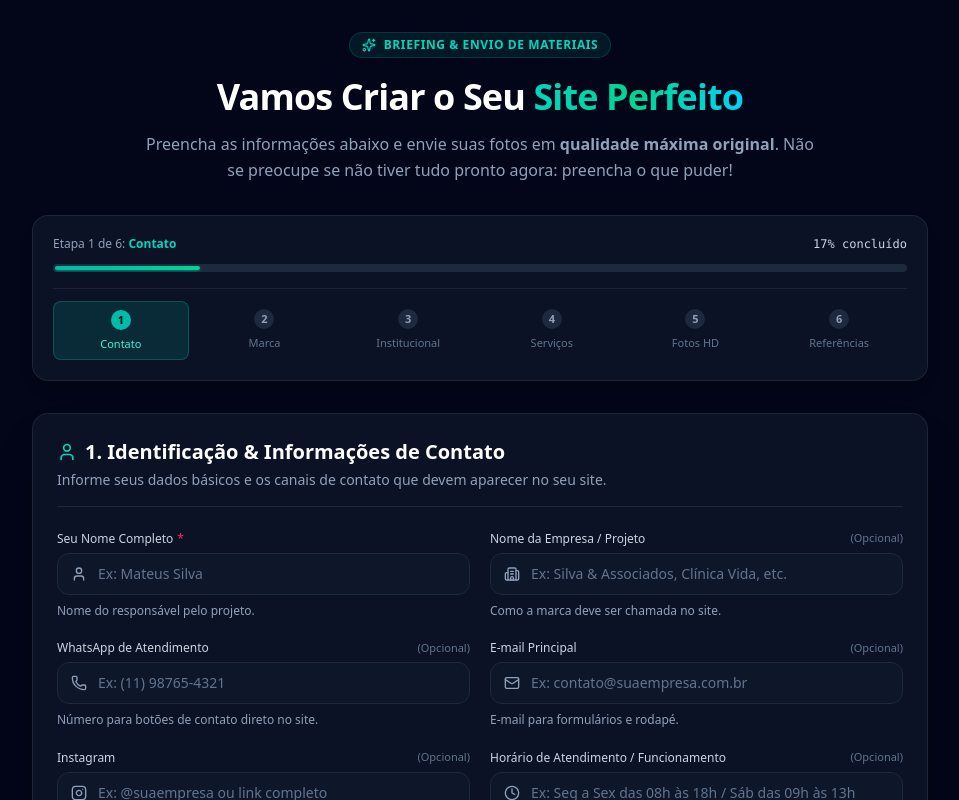
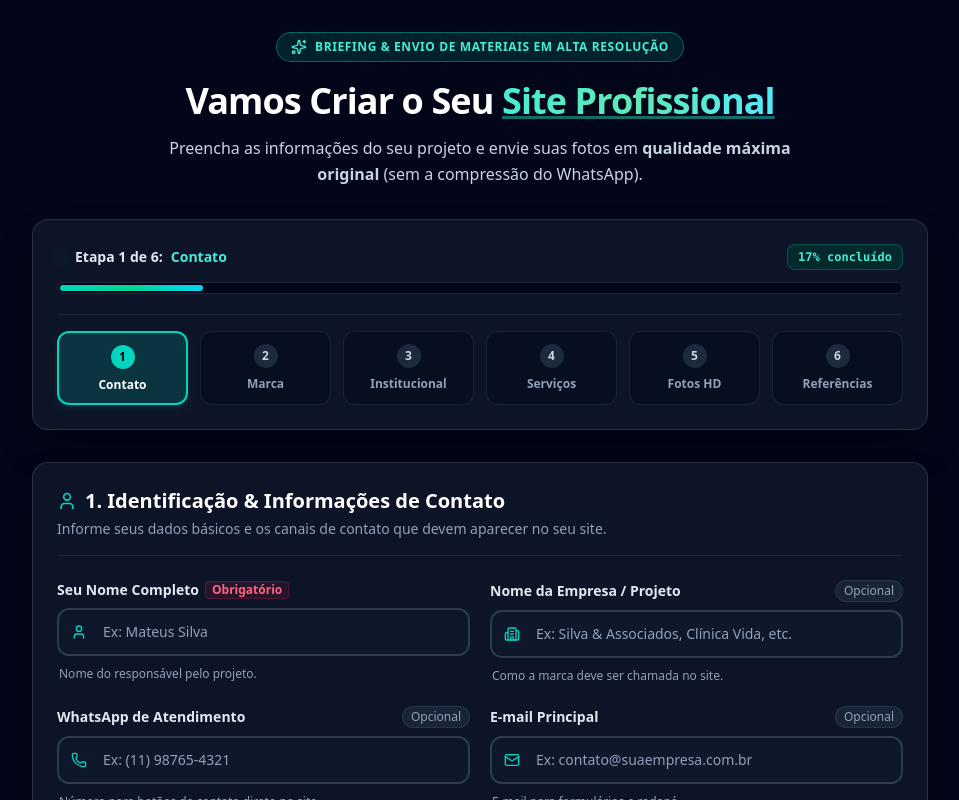
Before and after one commit to mateus-bonette00/forms-para-clientes, a React (Vite) app: page / in a window 1280 px wide. Shown: the top 800 px of the page, without its empty margins (160-1119 px from the left). Built offline with nearby package versions, Linux system fonts and the light colour scheme.

Commit message:
Enhance UI design contrast, visibility and typography

```diff
--- a/src/components/form/Header.tsx
+++ b/src/components/form/Header.tsx
@@ -1,5 +1,5 @@
 import React from 'react';
-import { Sparkles, CheckCircle2 } from 'lucide-react';
+import { Sparkles, CheckCircle2, FileText, Palette, Users, Briefcase, Camera, Link2 } from 'lucide-react';
 
 interface HeaderProps {
   currentStep: number;
@@ -7,6 +7,15 @@ interface HeaderProps {
   steps: { title: string; desc: string }[];
   onStepClick: (stepIndex: number) => void;
 }
+
+const STEP_ICONS = [
+  <FileText className="w-4 h-4" />,
+  <Palette className="w-4 h-4" />,
+  <Sparkles className="w-4 h-4" />,
+  <Briefcase className="w-4 h-4" />,
+  <Camera className="w-4 h-4" />,
+  <Link2 className="w-4 h-4" />,
+];
 
 export const Header: React.FC<HeaderProps> = ({
   currentStep,
@@ -20,35 +29,44 @@ export const Header: React.FC<HeaderProps> = ({
     <div className="w-full mb-8">
       {/* Brand & Intro */}
       <div className="text-center max-w-2xl mx-auto mb-8">
-        <div className="inline-flex items-center gap-2 px-3 py-1 rounded-full bg-teal-500/10 border border-teal-500/20 text-teal-400 text-xs font-semibold uppercase tracking-wider mb-4">
-          <Sparkles className="w-3.5 h-3.5" />
-          Briefing & Envio de Materiais
+        <div className="inline-flex items-center gap-2 px-3.5 py-1.5 rounded-full bg-teal-500/15 border border-teal-400/40 text-teal-300 text-xs font-bold uppercase tracking-wider mb-4 shadow-sm">
+          <Sparkles className="w-4 h-4 text-teal-300" />
+          Briefing & Envio de Materiais em Alta Resolução
         </div>
         <h1 className="text-3xl sm:text-4xl font-extrabold text-white tracking-tight leading-tight">
-          Vamos Criar o Seu <span className="bg-gradient-to-r from-teal-400 via-emerald-400 to-cyan-400 bg-clip-text text-transparent">Site Perfeito</span>
+          Vamos Criar o Seu{' '}
+          <span className="bg-gradient-to-r from-teal-300 via-emerald-300 to-cyan-300 bg-clip-text text-transparent underline decoration-teal-500/30">
+            Site Profissional
+          </span>
         </h1>
-        <p className="text-slate-400 mt-3 text-sm sm:text-base leading-relaxed">
-          Preencha as informações abaixo e envie suas fotos em <strong>qualidade máxima original</strong>.
-          Não se preocupe se não tiver tudo pronto agora: preencha o que puder!
+        <p className="text-slate-300 mt-3 text-sm sm:text-base leading-relaxed font-normal">
+          Preencha as informações do seu projeto e envie suas fotos em <strong>qualidade máxima original</strong> (sem a compressão do WhatsApp).
         </p>
       </div>
 
-      {/* Progress Bar */}
-      <div className="glass-panel rounded-2xl p-4 sm:p-5 max-w-4xl mx-auto shadow-lg">
-        <div className="flex items-center justify-between text-xs font-medium text-slate-400 mb-3">
-          <span>Etapa {currentStep + 1} de {totalSteps}: <strong className="text-teal-400 font-semibold">{steps[currentStep].title}</strong></span>
-          <span className="text-slate-300 font-mono">{progress}% concluído</span>
+      {/* Progress Card */}
+      <div className="glass-panel rounded-2xl p-5 sm:p-6 max-w-4xl mx-auto shadow-2xl border-2 border-slate-700/60">
+        <div className="flex items-center justify-between text-sm font-semibold text-slate-200 mb-3">
+          <span className="flex items-center gap-2">
+            <span className="w-2.5 h-2.5 rounded-full bg-teal-400 animate-ping" />
+            Etapa {currentStep + 1} de {totalSteps}:{' '}
+            <strong className="text-teal-300 font-bold">{steps[currentStep].title}</strong>
+          </span>
+          <span className="text-teal-300 font-mono bg-teal-950/80 px-2.5 py-1 rounded-lg border border-teal-500/30 text-xs font-bold">
+            {progress}% concluído
+          </span>
         </div>
 
-        <div className="w-full bg-slate-800 h-2 rounded-full overflow-hidden p-0.5">
+        {/* Progress bar line */}
+        <div className="w-full bg-slate-950 h-3 rounded-full overflow-hidden p-0.5 border border-slate-800">
           <div
-            className="bg-gradient-to-r from-teal-500 to-emerald-400 h-full rounded-full transition-all duration-500 ease-out shadow-sm shadow-teal-500/50"
+            className="bg-gradient-to-r from-teal-400 via-emerald-400 to-cyan-400 h-full rounded-full transition-all duration-500 ease-out shadow-lg shadow-teal-500/50"
             style={{ width: `${progress}%` }}
           />
         </div>
 
-        {/* Step dots navigation */}
-        <div className="grid grid-cols-6 gap-2 mt-4 pt-3 border-t border-slate-800/80">
+        {/* Step clickable items */}
+        <div className="grid grid-cols-3 sm:grid-cols-6 gap-2 sm:gap-3 mt-5 pt-4 border-t border-slate-800">
           {steps.map((step, idx) => {
             const isCompleted = idx < currentStep;
             const isCurrent = idx === currentStep;
@@ -58,30 +76,30 @@ export const Header: React.FC<HeaderProps> = ({
                 key={idx}
                 type="button"
                 onClick={() => onStepClick(idx)}
-                className={`flex flex-col items-center text-center p-1.5 rounded-lg transition-all ${
+                className={`flex flex-col items-center text-center p-2.5 rounded-xl transition-all duration-200 cursor-pointer ${
                   isCurrent
-                    ? 'bg-teal-500/15 text-teal-300 border border-teal-500/30'
+                    ? 'bg-teal-500/20 text-white border-2 border-teal-400 shadow-md shadow-teal-500/10'
                     : isCompleted
-                    ? 'text-slate-300 hover:bg-slate-800/60'
-                    : 'text-slate-500 hover:text-slate-400'
+                    ? 'bg-slate-900/60 text-slate-200 border border-slate-700 hover:border-slate-600'
+                    : 'bg-slate-950/40 text-slate-400 border border-slate-800/80 hover:text-slate-300'
                 }`}
               >
-                <div className="flex items-center justify-center w-6 h-6 rounded-full text-xs font-semibold mb-1">
+                <div className="flex items-center justify-center w-7 h-7 rounded-full text-xs font-bold mb-1.5">
                   {isCompleted ? (
-                    <CheckCircle2 className="w-4 h-4 text-teal-400" />
+                    <CheckCircle2 className="w-5 h-5 text-emerald-400" />
                   ) : (
                     <span
-                      className={`w-5 h-5 rounded-full flex items-center justify-center text-[11px] ${
+                      className={`w-6 h-6 rounded-full flex items-center justify-center text-xs ${
                         isCurrent
-                          ? 'bg-teal-500 text-slate-950 font-bold'
-                          : 'bg-slate-800 text-slate-400'
+                          ? 'bg-teal-400 text-slate-950 font-extrabold shadow-sm'
+                          : 'bg-slate-800 text-slate-300 font-semibold'
                       }`}
                     >
                       {idx + 1}
                     </span>
                   )}
                 </div>
-                <span className="hidden sm:inline text-[11px] font-medium truncate max-w-full">
+                <span className="text-xs font-semibold truncate max-w-full">
                   {step.title}
                 </span>
               </button>
--- a/src/components/ui/Input.tsx
+++ b/src/components/ui/Input.tsx
@@ -25,20 +25,28 @@ export const Input = React.forwardRef<HTMLInputElement, InputProps>(({
   const inputId = id || (label ? label.toLowerCase().replace(/\s+/g, '-') : undefined);
 
   return (
-    <div className="w-full space-y-1.5">
+    <div className="w-full space-y-2">
       {label && (
-        <div className="flex items-center justify-between text-xs font-medium text-slate-300">
-          <label htmlFor={inputId} className="flex items-center gap-1">
+        <div className="flex items-center justify-between text-sm font-semibold text-slate-200">
+          <label htmlFor={inputId} className="flex items-center gap-1.5 cursor-pointer">
             {label}
-            {props.required && <span className="text-rose-500">*</span>}
+            {props.required ? (
+              <span className="text-rose-400 text-xs font-bold px-1.5 py-0.2 bg-rose-500/10 rounded border border-rose-500/20">
+                Obrigatório
+              </span>
+            ) : null}
           </label>
-          {optional && <span className="text-slate-500 text-[11px] font-normal">(Opcional)</span>}
+          {optional && (
+            <span className="text-slate-400 text-xs font-medium bg-slate-800/80 px-2 py-0.5 rounded-full border border-slate-700/60">
+              Opcional
+            </span>
+          )}
         </div>
       )}
 
       <div className="relative flex items-center">
         {leftIcon && (
-          <div className="absolute left-3.5 text-slate-400 pointer-events-none flex items-center justify-center">
+          <div className="absolute left-3.5 text-teal-400 pointer-events-none flex items-center justify-center">
             {leftIcon}
           </div>
         )}
@@ -48,9 +56,9 @@ export const Input = React.forwardRef<HTMLInputElement, InputProps>(({
           ref={ref}
           className={twMerge(
             clsx(
-              'w-full bg-slate-900/90 border border-slate-800 rounded-xl px-3.5 py-2.5 text-sm text-slate-100 placeholder-slate-500 transition-all duration-200 focus:outline-none focus:border-teal-500 focus:ring-2 focus:ring-teal-500/20 disabled:opacity-50 disabled:bg-slate-950',
-              leftIcon && 'pl-10',
-              rightIcon && 'pr-10',
+              'w-full bg-slate-900 border-2 border-slate-700/90 rounded-xl px-4 py-3 text-sm font-medium text-white placeholder-slate-400 transition-all duration-200 focus:outline-none focus:border-teal-400 focus:ring-4 focus:ring-teal-500/20 disabled:opacity-50 disabled:bg-slate-950 shadow-inner',
+              leftIcon && 'pl-11',
+              rightIcon && 'pr-11',
               error && 'border-rose-500 focus:border-rose-500 focus:ring-rose-500/20',
               className
             )
@@ -66,11 +74,11 @@ export const Input = React.forwardRef<HTMLInputElement, InputProps>(({
       </div>
 
       {helperText && !error && (
-        <p className="text-xs text-slate-400 leading-relaxed">{helperText}</p>
+        <p className="text-xs text-slate-400 font-medium leading-relaxed pl-0.5">{helperText}</p>
       )}
 
       {error && (
-        <p className="text-xs text-rose-400 flex items-center gap-1">{error}</p>
+        <p className="text-xs text-rose-400 font-medium flex items-center gap-1 pl-0.5">{error}</p>
       )}
     </div>
   );
--- a/src/components/ui/Textarea.tsx
+++ b/src/components/ui/Textarea.tsx
@@ -22,14 +22,22 @@ export const Textarea = React.forwardRef<HTMLTextAreaElement, TextareaProps>(({
   const textareaId = id || (label ? label.toLowerCase().replace(/\s+/g, '-') : undefined);
 
   return (
-    <div className="w-full space-y-1.5">
+    <div className="w-full space-y-2">
       {label && (
-        <div className="flex items-center justify-between text-xs font-medium text-slate-300">
-          <label htmlFor={textareaId} className="flex items-center gap-1">
+        <div className="flex items-center justify-between text-sm font-semibold text-slate-200">
+          <label htmlFor={textareaId} className="flex items-center gap-1.5 cursor-pointer">
             {label}
-            {props.required && <span className="text-rose-500">*</span>}
+            {props.required ? (
+              <span className="text-rose-400 text-xs font-bold px-1.5 py-0.2 bg-rose-500/10 rounded border border-rose-500/20">
+                Obrigatório
+              </span>
+            ) : null}
           </label>
-          {optional && <span className="text-slate-500 text-[11px] font-normal">(Opcional)</span>}
+          {optional && (
+            <span className="text-slate-400 text-xs font-medium bg-slate-800/80 px-2 py-0.5 rounded-full border border-slate-700/60">
+              Opcional
+            </span>
+          )}
         </div>
       )}
 
@@ -39,7 +47,7 @@ export const Textarea = React.forwardRef<HTMLTextAreaElement, TextareaProps>(({
         rows={rows}
         className={twMerge(
           clsx(
-            'w-full bg-slate-900/90 border border-slate-800 rounded-xl px-3.5 py-2.5 text-sm text-slate-100 placeholder-slate-500 transition-all duration-200 focus:outline-none focus:border-teal-500 focus:ring-2 focus:ring-teal-500/20 disabled:opacity-50 disabled:bg-slate-950 resize-y leading-relaxed',
+            'w-full bg-slate-900 border-2 border-slate-700/90 rounded-xl px-4 py-3 text-sm font-medium text-white placeholder-slate-400 transition-all duration-200 focus:outline-none focus:border-teal-400 focus:ring-4 focus:ring-teal-500/20 disabled:opacity-50 disabled:bg-slate-950 resize-y leading-relaxed shadow-inner',
             error && 'border-rose-500 focus:border-rose-500 focus:ring-rose-500/20',
             className
           )
@@ -48,11 +56,11 @@ export const Textarea = React.forwardRef<HTMLTextAreaElement, TextareaProps>(({
       />
 
       {helperText && !error && (
-        <p className="text-xs text-slate-400 leading-relaxed">{helperText}</p>
+        <p className="text-xs text-slate-400 font-medium leading-relaxed pl-0.5">{helperText}</p>
       )}
 
       {error && (
-        <p className="text-xs text-rose-400 flex items-center gap-1">{error}</p>
+        <p className="text-xs text-rose-400 font-medium flex items-center gap-1 pl-0.5">{error}</p>
       )}
     </div>
   );
--- a/src/index.css
+++ b/src/index.css
@@ -3,6 +3,8 @@
 @layer base {
   body {
     font-family: 'Plus Jakarta Sans', system-ui, -apple-system, BlinkMacSystemFont, 'Segoe UI', Roboto, Oxygen, Ubuntu, Cantarell, sans-serif;
+    color: #f1f5f9;
+    background-color: #0b0f19;
   }
 }
 
@@ -13,29 +15,30 @@
 }
 
 ::-webkit-scrollbar-track {
-  background: #020617;
+  background: #0b0f19;
 }
 
 ::-webkit-scrollbar-thumb {
-  background: #1e293b;
+  background: #334155;
   border-radius: 4px;
 }
 
 ::-webkit-scrollbar-thumb:hover {
-  background: #334155;
+  background: #475569;
 }
 
 /* Glassmorphism helpers */
 .glass-panel {
-  background: rgba(15, 23, 42, 0.75);
-  backdrop-filter: blur(12px);
-  -webkit-backdrop-filter: blur(12px);
-  border: 1px solid rgba(255, 255, 255, 0.08);
+  background: rgba(15, 23, 42, 0.88);
+  backdrop-filter: blur(16px);
+  -webkit-backdrop-filter: blur(16px);
+  border: 1px solid rgba(255, 255, 255, 0.12);
+  box-shadow: 0 20px 40px -15px rgba(0, 0, 0, 0.5);
 }
 
 .glass-card {
-  background: rgba(30, 41, 59, 0.5);
-  backdrop-filter: blur(8px);
-  -webkit-backdrop-filter: blur(8px);
-  border: 1px solid rgba(255, 255, 255, 0.05);
+  background: rgba(30, 41, 59, 0.7);
+  backdrop-filter: blur(10px);
+  -webkit-backdrop-filter: blur(10px);
+  border: 1px solid rgba(255, 255, 255, 0.08);
 }
```
Also changed, not shown: src/components/form/Step5Photos.tsx (+60 -56 lines).
